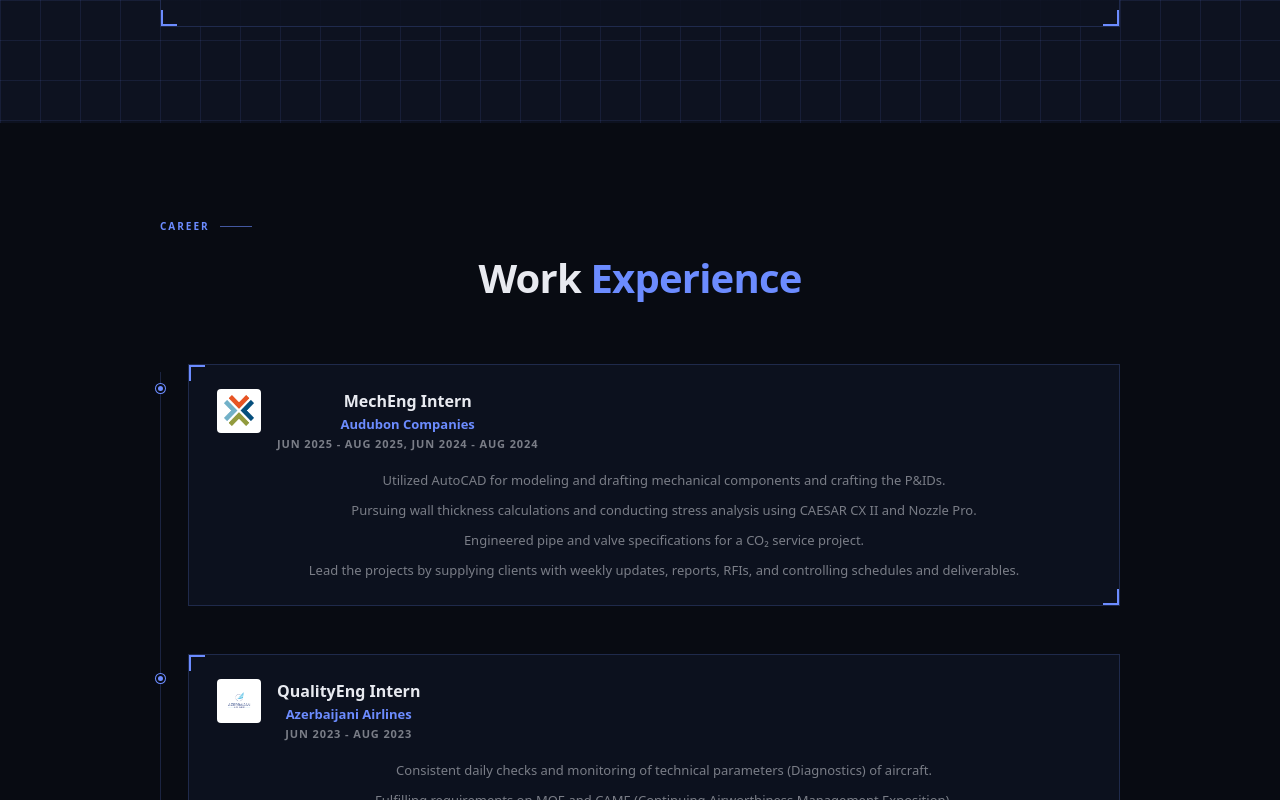
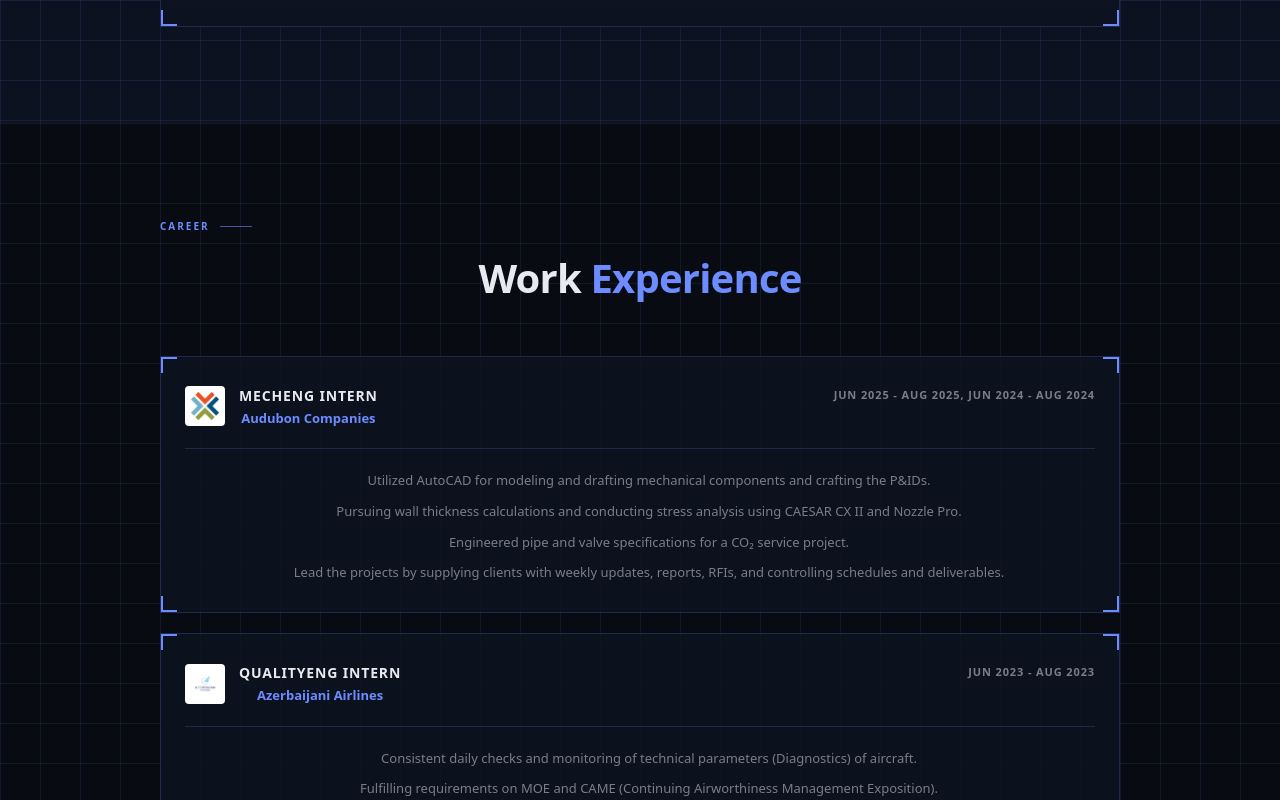
Before and after one commit to Barin05/Personal-Portfolio, a React (Vite) app: page / in a window 1280 px wide. Shown: the part 1360-2160 px from the top of the page. Built offline with nearby package versions, Linux system fonts and the light colour scheme; the HTML template or start-up script is replaced by a standard one.

Commit message:
fix: replace timeline with self-contained experience cards, grid bg

```diff
--- a/src/components/Experience.jsx
+++ b/src/components/Experience.jsx
@@ -6,39 +6,49 @@ export const Experience = () => {
   return (
     <section
       id="experience"
-      className="py-24 px-4 relative"
-      style={{ background: "var(--ae-bg)" }}
+      className="ae-grid-bg py-24 px-4 relative"
+      style={{ backgroundColor: "var(--ae-bg)" }}
     >
       <div className="container mx-auto max-w-5xl">
         <div className="ae-eyebrow">Career</div>
-        <h2 className="ae-section-title" style={{ marginBottom: "56px" }}>
+        <h2 className="ae-section-title" style={{ marginBottom: "48px" }}>
           Work <span style={{ color: "var(--ae-accent)" }}>Experience</span>
         </h2>
 
-        <div className="ae-timeline">
+        <div style={{ display: "flex", flexDirection: "column", gap: "20px" }}>
           {experiences.map((exp, i) => (
-            <div key={i} className="ae-timeline-entry">
-              <div className="ae-timeline-dot" />
-
-              <div className="ae-timeline-card">
-                {/* Bracket corners */}
+            <div
+              key={i}
+              style={{
+                position: "relative",
+                background: "var(--ae-card)",
+                border: "1px solid var(--ae-border)",
+                padding: "28px 24px",
+              }}
+            >
               <span className="ae-corner ae-tl" />
+              <span className="ae-corner ae-tr" />
+              <span className="ae-corner ae-bl" />
               <span className="ae-corner ae-br" />
 
-                {/* Header row */}
+              {/* Header: logo + role + company + date */}
               <div
                 style={{
                   display: "flex",
                   alignItems: "flex-start",
+                  justifyContent: "space-between",
                   gap: "16px",
-                    marginBottom: "16px",
+                  marginBottom: "20px",
+                  flexWrap: "wrap",
                 }}
               >
+                {/* Left: logo + title + company */}
+                <div style={{ display: "flex", alignItems: "center", gap: "14px" }}>
                   {exp.icon && (
                     <div
                       style={{
-                        width: "44px",
-                        height: "44px",
+                        width: "40px",
+                        height: "40px",
                         background: exp.iconBg || "#fff",
                         borderRadius: "4px",
                         display: "flex",
@@ -58,10 +68,12 @@ export const Experience = () => {
                   <div>
                     <h3
                       style={{
-                        fontSize: "1rem",
                         fontWeight: 700,
+                        fontSize: "14px",
+                        letterSpacing: "0.06em",
+                        textTransform: "uppercase",
                         color: "var(--ae-text)",
-                        marginBottom: "2px",
+                        margin: "0 0 3px",
                       }}
                     >
                       {exp.title}
@@ -69,32 +81,46 @@ export const Experience = () => {
                     <p
                       style={{
                         fontSize: "13px",
+                        fontWeight: 600,
                         color: "var(--ae-accent)",
-                        fontWeight: 600,
-                        marginBottom: "2px",
+                        margin: 0,
                       }}
                     >
                       {exp.company_name}
                     </p>
-                    <p
+                  </div>
+                </div>
+
+                {/* Right: date */}
+                <span
                   style={{
                     fontSize: "11px",
                     fontWeight: 600,
                     letterSpacing: "0.08em",
+                    textTransform: "uppercase",
                     color: "var(--ae-muted)",
-                        textTransform: "uppercase",
+                    whiteSpace: "nowrap",
+                    paddingTop: "2px",
                   }}
                 >
                   {exp.date}
-                    </p>
+                </span>
               </div>
-                </div>
+
+              {/* Divider */}
+              <div
+                style={{
+                  height: "1px",
+                  background: "var(--ae-border)",
+                  marginBottom: "20px",
+                }}
+              />
 
               {/* Bullet points */}
               {Array.isArray(exp.points) && exp.points.length > 0 && (
                 <ul
                   style={{
-                      paddingLeft: "20px",
+                    paddingLeft: "18px",
                     margin: 0,
                     display: "flex",
                     flexDirection: "column",
@@ -107,7 +133,7 @@ export const Experience = () => {
                       style={{
                         fontSize: "13px",
                         color: "var(--ae-muted)",
-                          lineHeight: 1.7,
+                        lineHeight: 1.75,
                       }}
                     >
                       {point}
@@ -116,7 +142,6 @@ export const Experience = () => {
                 </ul>
               )}
             </div>
-            </div>
           ))}
         </div>
       </div>
```
Lines whose indentation alone changed are shown as unchanged.
